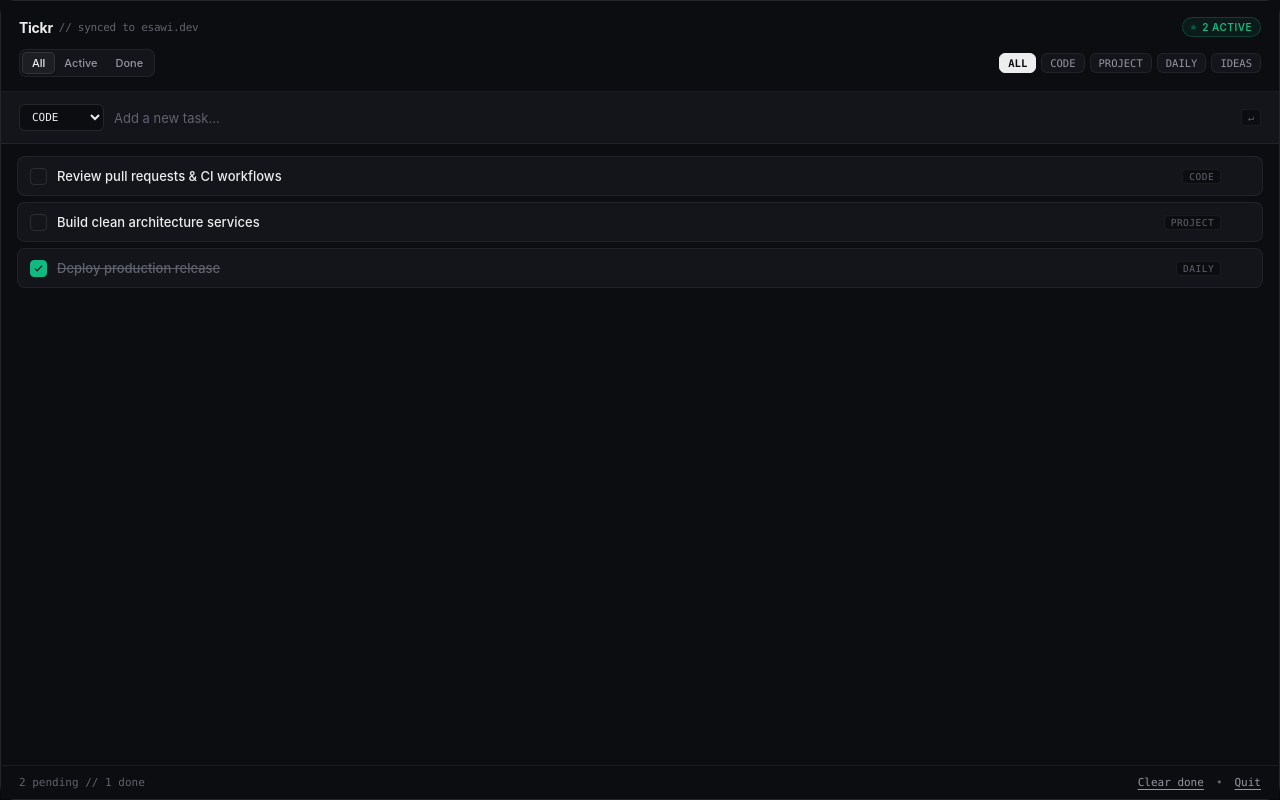
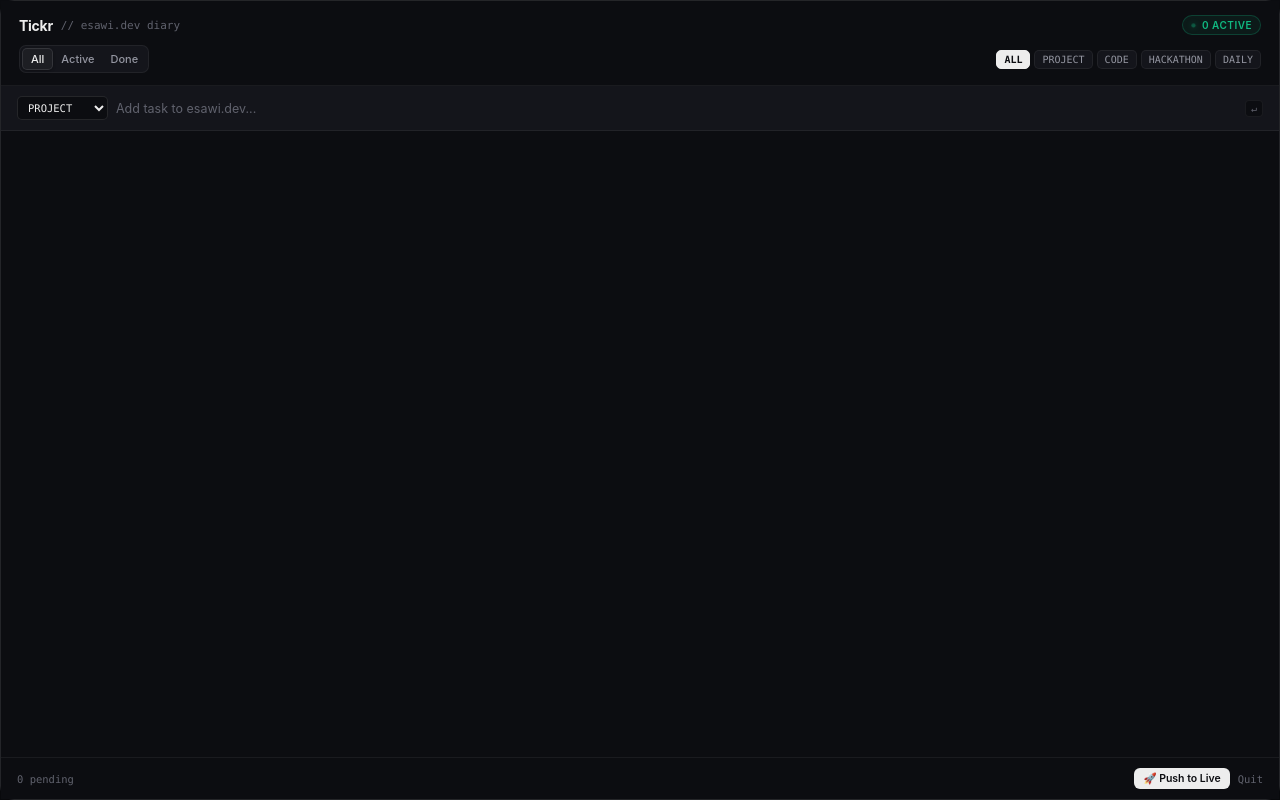
Before and after one commit to MahmoudEsawi/Tickr, a plain HTML site: page ui/index.html in a window 1280 px wide. Drawn offline with Linux system fonts and the light colour scheme.

Commit message:
feat: add 1-click Push to Live button that deploys diary to Vercel

```diff
--- a/ui/index.html
+++ b/ui/index.html
@@ -45,10 +45,10 @@
 
     /* Top Navigation / Brand Header */
     .header {
-      padding: 16px 18px 14px;
+      padding: 14px 18px 12px;
       display: flex;
       flex-direction: column;
-      gap: 12px;
+      gap: 10px;
       border-bottom: 1px solid var(--border-subtle);
       background: var(--bg);
     }
@@ -62,7 +62,7 @@
     .brand-left {
       display: flex;
       align-items: center;
-      gap: 10px;
+      gap: 8px;
     }
 
     .brand-title {
@@ -70,9 +70,6 @@
       font-weight: 700;
       letter-spacing: -0.02em;
       color: var(--fg-primary);
-      display: flex;
-      align-items: center;
-      gap: 6px;
     }
 
     .brand-mono {
@@ -134,7 +131,7 @@
       color: var(--fg-secondary);
       font-size: 11px;
       font-weight: 500;
-      padding: 3px 9px;
+      padding: 3px 8px;
       border-radius: 5px;
       cursor: pointer;
       transition: all 0.15s ease;
@@ -149,16 +146,16 @@
 
     .cat-bar {
       display: flex;
-      gap: 5px;
+      gap: 4px;
       overflow-x: auto;
     }
     .cat-bar::-webkit-scrollbar { display: none; }
 
     .cat-pill {
       font-family: var(--font-mono);
-      font-size: 10.5px;
-      padding: 3px 8px;
-      border-radius: 6px;
+      font-size: 10px;
+      padding: 3px 7px;
+      border-radius: 5px;
       background: var(--bg-surface);
       border: 1px solid var(--border-subtle);
       color: var(--fg-secondary);
@@ -181,22 +178,22 @@
 
     /* Input Section */
     .input-box {
-      padding: 12px 18px;
+      padding: 10px 16px;
       background: var(--bg-surface);
       border-bottom: 1px solid var(--border-subtle);
       display: flex;
       align-items: center;
-      gap: 10px;
+      gap: 8px;
     }
 
     .cat-select {
       font-family: var(--font-mono);
-      font-size: 11px;
+      font-size: 10.5px;
       background: var(--bg);
       border: 1px solid var(--border-primary);
       color: var(--fg-primary);
-      padding: 5px 8px;
-      border-radius: 6px;
+      padding: 4px 6px;
+      border-radius: 5px;
       outline: none;
       cursor: pointer;
     }
@@ -206,7 +203,7 @@
       background: transparent;
       border: none;
       color: var(--fg-primary);
-      font-size: 13px;
+      font-size: 12.5px;
       outline: none;
     }
 
@@ -219,7 +216,7 @@
       font-size: 10px;
       color: var(--fg-dim);
       border: 1px solid var(--border-subtle);
-      padding: 2px 6px;
+      padding: 2px 5px;
       border-radius: 4px;
       background: var(--bg);
     }
@@ -228,7 +225,7 @@
     .task-list {
       flex: 1;
       overflow-y: auto;
-      padding: 12px 16px;
+      padding: 10px 14px;
       display: flex;
       flex-direction: column;
       gap: 6px;
@@ -247,7 +244,7 @@
       display: flex;
       align-items: center;
       gap: 10px;
-      padding: 9px 12px;
+      padding: 8px 12px;
       background: var(--bg-surface);
       border: 1px solid var(--border-subtle);
       border-radius: 8px;
@@ -261,8 +258,8 @@
     }
 
     .check-box {
-      width: 17px;
-      height: 17px;
+      width: 16px;
+      height: 16px;
       border-radius: 4px;
       border: 1.5px solid var(--border-primary);
       display: flex;
@@ -283,8 +280,8 @@
 
     .check-box svg {
       display: none;
-      width: 11px;
-      height: 11px;
+      width: 10px;
+      height: 10px;
       stroke: #000;
       stroke-width: 2.5;
     }
@@ -302,7 +299,7 @@
     }
 
     .task-name {
-      font-size: 13px;
+      font-size: 12.5px;
       font-weight: 500;
       color: var(--fg-primary);
       transition: all 0.15s ease;
@@ -316,10 +313,10 @@
 
     .task-badge {
       font-family: var(--font-mono);
-      font-size: 9.5px;
+      font-size: 9px;
       color: var(--fg-dim);
       border: 1px solid var(--border-subtle);
-      padding: 1px 6px;
+      padding: 1px 5px;
       border-radius: 4px;
       background: var(--bg);
       text-transform: uppercase;
@@ -351,7 +348,7 @@
       flex-direction: column;
       align-items: center;
       justify-content: center;
-      padding: 48px 20px;
+      padding: 40px 20px;
       text-align: center;
       gap: 8px;
     }
@@ -368,38 +365,63 @@
       color: var(--fg-dim);
     }
 
-    /* Footer */
+    /* Footer Toolbar */
     .footer {
-      padding: 10px 18px;
+      padding: 10px 16px;
       background: var(--bg);
       border-top: 1px solid var(--border-subtle);
       display: flex;
       align-items: center;
       justify-content: space-between;
+      gap: 8px;
     }
 
     .footer-mono {
       font-family: var(--font-mono);
-      font-size: 11px;
+      font-size: 10.5px;
       color: var(--fg-dim);
     }
 
     .footer-actions {
       display: flex;
       align-items: center;
-      gap: 12px;
+      gap: 8px;
+    }
+
+    .btn-publish {
+      display: inline-flex;
+      align-items: center;
+      gap: 5px;
+      background: #EDEDED;
+      color: #0C0D11;
+      border: none;
+      font-family: var(--font-mono);
+      font-size: 10.5px;
+      font-weight: 600;
+      padding: 4px 9px;
+      border-radius: 6px;
+      cursor: pointer;
+      transition: all 0.15s ease;
+    }
+
+    .btn-publish:hover {
+      opacity: 0.9;
+      transform: translateY(-1px);
+    }
+
+    .btn-publish.deploying {
+      opacity: 0.6;
+      cursor: not-allowed;
     }
 
     .action-link {
       background: transparent;
       border: none;
       font-family: var(--font-mono);
-      font-size: 11px;
-      color: var(--fg-secondary);
+      font-size: 10.5px;
+      color: var(--fg-dim);
       cursor: pointer;
       transition: color 0.15s ease;
-      text-decoration: underline;
-      text-underline-offset: 3px;
     }
 
     .action-link:hover {
@@ -413,10 +435,8 @@
   <div class="header">
     <div class="brand-row">
       <div class="brand-left">
-        <div class="brand-title">
-          <span>Tickr</span>
-          <span class="brand-mono">// synced to esawi.dev</span>
-        </div>
+        <span class="brand-title">Tickr</span>
+        <span class="brand-mono">// esawi.dev diary</span>
       </div>
       <div class="status-live">
         <span class="status-dot"></span>
@@ -434,10 +454,10 @@
 
       <div class="cat-bar">
         <div class="cat-pill active" onclick="setCategory(null, this)">ALL</div>
+        <div class="cat-pill" onclick="setCategory('Project', this)">PROJECT</div>
         <div class="cat-pill" onclick="setCategory('Code', this)">CODE</div>
-        <div class="cat-pill" onclick="setCategory('Project', this)">PROJECT</div>
+        <div class="cat-pill" onclick="setCategory('Hackathon', this)">HACKATHON</div>
         <div class="cat-pill" onclick="setCategory('Daily', this)">DAILY</div>
-        <div class="cat-pill" onclick="setCategory('Ideas', this)">IDEAS</div>
       </div>
     </div>
   </div>
@@ -445,12 +465,12 @@
   <!-- Input Section -->
   <div class="input-box">
     <select id="cat-input" class="cat-select">
+      <option value="Project">PROJECT</option>
       <option value="Code">CODE</option>
-      <option value="Project">PROJECT</option>
+      <option value="Hackathon">HACKATHON</option>
       <option value="Daily">DAILY</option>
-      <option value="Ideas">IDEAS</option>
     </select>
-    <input type="text" id="task-field" class="task-field" placeholder="Add a new task..." onkeydown="handleKey(event)" autofocus>
+    <input type="text" id="task-field" class="task-field" placeholder="Add task to esawi.dev..." onkeydown="handleKey(event)" autofocus>
     <span class="enter-badge">↵</span>
   </div>
 
@@ -463,8 +483,9 @@
   <div class="footer">
     <div class="footer-mono" id="footer-summary">0 pending</div>
     <div class="footer-actions">
-      <button class="action-link" onclick="clearDone()">Clear done</button>
-      <span class="brand-mono">•</span>
+      <button class="btn-publish" id="publish-btn" onclick="publishToLive()">
+        <span>🚀 Push to Live</span>
+      </button>
       <button class="action-link" onclick="quitApp()">Quit</button>
     </div>
   </div>
@@ -484,6 +505,24 @@
         window.webkit.messageHandlers.tickr.postMessage({ action: "save", data: JSON.stringify(tasks) });
       }
     }
+
+    function publishToLive() {
+      const btn = document.getElementById('publish-btn');
+      btn.innerHTML = '<span>⏳ Pushing...</span>';
+      btn.classList.add('deploying');
+      if (window.webkit && window.webkit.messageHandlers && window.webkit.messageHandlers.tickr) {
+        window.webkit.messageHandlers.tickr.postMessage({ action: "publish", data: JSON.stringify(tasks) });
+      }
+    }
+
+    window.onPublishSuccess = function() {
+      const btn = document.getElementById('publish-btn');
+      btn.innerHTML = '<span>✓ Live! 🚀</span>';
+      btn.classList.remove('deploying');
+      setTimeout(() => {
+        btn.innerHTML = '<span>🚀 Push to Live</span>';
+      }, 3000);
+    };
 
     function quitApp() {
       if (window.webkit && window.webkit.messageHandlers && window.webkit.messageHandlers.tickr) {
@@ -526,12 +565,6 @@
       render();
     }
 
-    function clearDone() {
-      tasks = tasks.filter(t => !t.done);
-      saveTasksToNative();
-      render();
-    }
-
     function setFilter(filter, el) {
       currentFilter = filter;
       document.querySelectorAll('.seg-item').forEach(b => b.classList.remove('active'));
@@ -557,7 +590,7 @@
       const filtered = tasks.filter(task => {
         if (currentFilter === 'active' && task.done) return false;
         if (currentFilter === 'done' && !task.done) return false;
-        if (currentCategory && task.category !== currentCategory) return false;
+        if (currentCategory && task.category.toLowerCase() !== currentCategory.toLowerCase()) return false;
         return true;
       });
 
@@ -588,14 +621,6 @@
         `;
       }).join('');
     }
-
-    if (tasks.length === 0) {
-      initTasks([
-        { id: 1, title: "Review pull requests & CI workflows", category: "Code", done: false },
-        { id: 2, title: "Build clean architecture services", category: "Project", done: false },
-        { id: 3, title: "Deploy production release", category: "Daily", done: true }
-      ]);
-    }
   </script>
 </body>
 </html>
```
Also changed, not shown: 1 other file.
